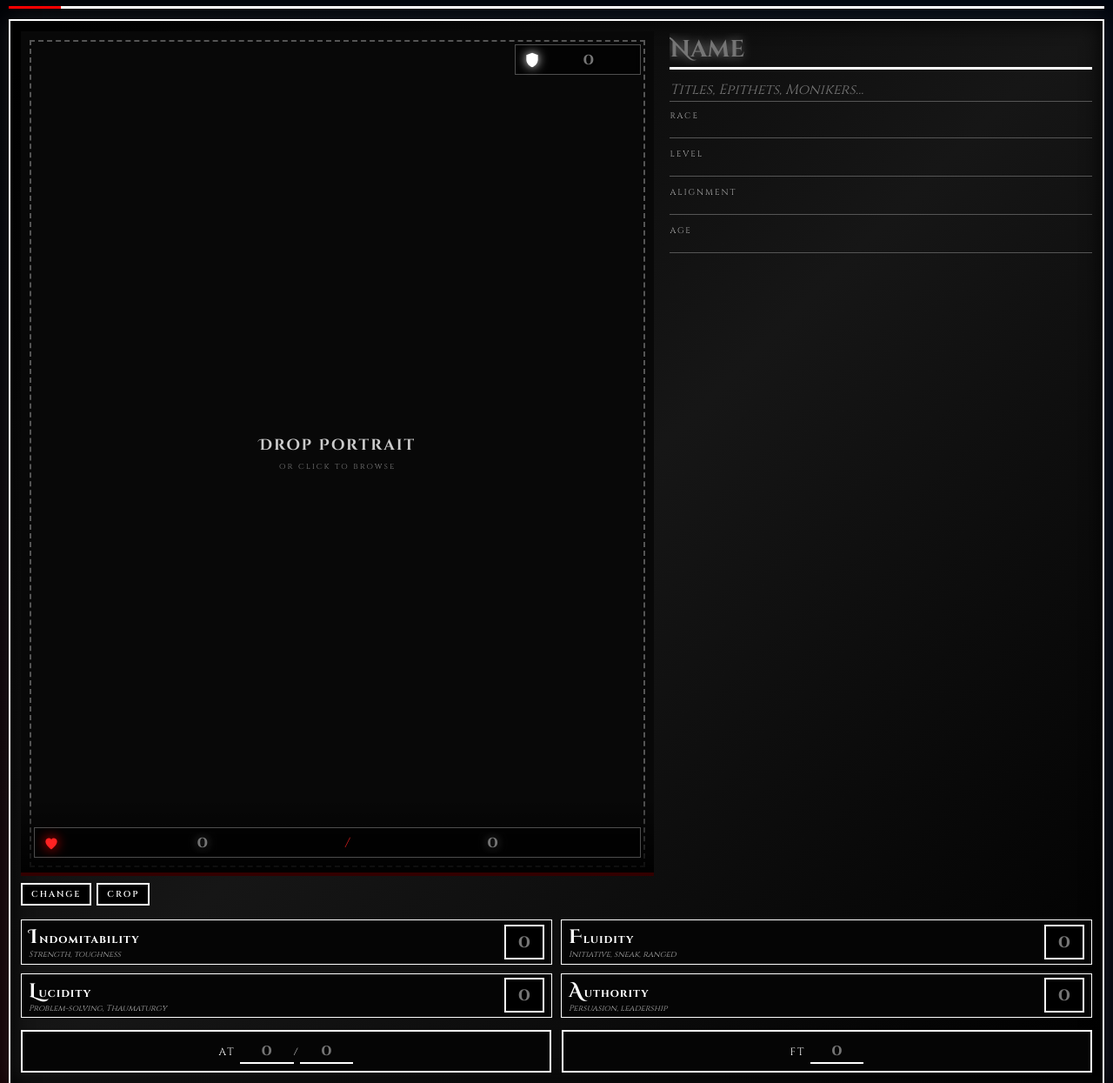
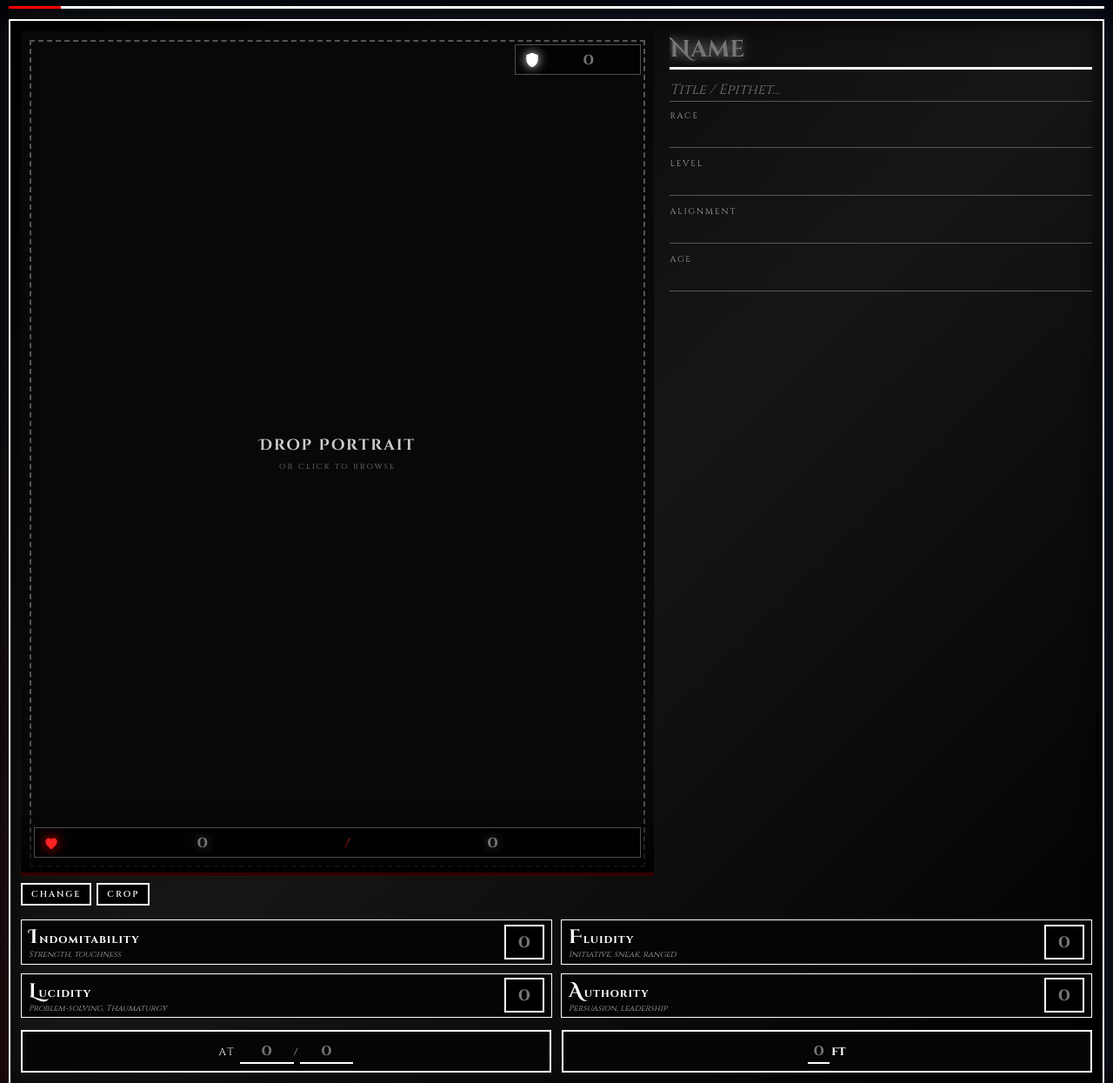
Before and after one commit to Tonguebreaker/Tonguebreaker, a plain HTML site: page index.html in a window 1280 px wide. Shown: the part 52-1297 px from the top of the page at 87% size. Drawn offline with nearby package versions, Linux system fonts and the light colour scheme; a web font is replaced by a local one.

Commit message:
index.html

```diff
--- a/index.html
+++ b/index.html
@@ -69,7 +69,7 @@ label input{display:block;width:100%;font-size:1.5em;border-bottom:1px solid #55
 .side{display:flex;flex-direction:column;gap:10px;min-width:0}
 .nm{font:700 1.7em 'Cinzel Decorative',serif;text-shadow:0 0 12px rgba(255,255,255,.5);border-bottom:3px solid #fff;padding:2px 0;width:100%}
 .tt{font-style:italic;color:#ccc;border-bottom:1px solid #555;padding:2px 0;width:100%}
-.g2{display:grid;grid-template-columns:1fr;gap:12px}.g2 input{font-size:1.05em}
+.g2{display:grid;grid-template-columns:1fr;gap:12px}.g2 input{font-size:1.9em}
 .at{display:flex;align-items:center;gap:8px;border:1px solid #fff;padding:4px 8px;background:#050505;transition:.25s}
 .at:hover{border-color:#f00;box-shadow:0 0 14px rgba(255,0,0,.3)}
 .at b{font:700 1.7em 'Cinzel Decorative',serif;margin-right:1px}
@@ -116,6 +116,7 @@ label input{display:block;width:100%;font-size:1.5em;border-bottom:1px solid #55
 .sec>*:not(.wm){position:relative}
 .sec[data-k=cons] .gn,.sec[data-k=cons] .en,.sec[data-k=cons] .sh h3{letter-spacing:.07em;font-weight:400;text-shadow:0 0 8px rgba(255,0,0,.55)}
 #right .sh h3{font:400 .85em 'Cinzel',serif;letter-spacing:2px}
+.ftb{display:flex;justify-content:center;align-items:baseline;gap:2px}.ftb input{width:2ch}.ftb span{font:700 1.2em 'Cinzel',serif;text-transform:none;letter-spacing:0}
 #toast{position:fixed;top:20px;right:20px;padding:14px 20px;background:#000;border:2px solid #0f0;box-shadow:0 0 25px rgba(0,255,0,.4);opacity:0;visibility:hidden;transform:translateX(30px);transition:.35s;z-index:99}
 #toast.on{opacity:1;visibility:visible;transform:none}
 
@@ -152,7 +153,7 @@ label input{display:block;width:100%;font-size:1.5em;border-bottom:1px solid #55
    </div>
    <div class="side">
     <input class="nm" data-f="name" placeholder="Name" maxlength="50">
-    <input class="tt" data-f="title" placeholder="Titles, Epithets, Monikers…" maxlength="100">
+    <input class="tt" data-f="title" placeholder="Title / Epithet…" maxlength="100">
     <div class="g2">
      <label>Race<input data-f="race"></label><label>Level<input data-f="level"></label>
      <label>Alignment<input data-f="align"></label><label>Age<input data-f="age"></label>
@@ -167,7 +168,7 @@ label input{display:block;width:100%;font-size:1.5em;border-bottom:1px solid #55
   </div>
   <div class="sb">
    <div>AT <input data-f="at" placeholder="0">/<input data-f="mat" placeholder="0"></div>
-   <div>FT <input data-f="ft" placeholder="0"></div>
+   <div class="ftb"><input data-f="ft" placeholder="0"><span>ft</span></div>
   </div>
    </div>
  <div class="p" id="mid"></div>
@@ -300,7 +301,7 @@ $('#ein').onchange=e=>{const f=e.target.files[0];if(f&&tgt)sq(f,160,d=>{tgt.img=
 
 /* Input + clicks (delegated, so re-rendering never loses handlers) */
 document.addEventListener('input',e=>{const t=e.target,c=t.closest('[data-k]'),d=t.dataset;if(t.isContentEditable&&!t.textContent.trim()&&t.innerHTML)t.innerHTML='';if(t.matches(FIT))fit(t);
- if(d.f){S.f[d.f]=t.value;if(d.f=='name')document.title=t.value.trim()||'Character Codex';if(d.f=='hp'||d.f=='mhp')updHP()}
+ if(d.f){S.f[d.f]=t.value;if(d.f=='ft')sz(t);if(d.f=='name')document.title=t.value.trim()||'Character Codex';if(d.f=='hp'||d.f=='mhp')updHP()}
  else if(t.classList.contains('en'))ent(c).n=t.value;
  else if(t.classList.contains('gn'))S[c.dataset.k][+c.dataset.g].n=t.value;
  else if(d.r)S.f[d.r]=t.innerHTML;
@@ -336,9 +337,10 @@ $('#impf').onchange=e=>{const f=e.target.files[0];if(!f)return;const r=new FileR
  r.onload=()=>{try{const j=JSON.parse(r.result);S=j.v>=3?Object.assign(fresh(),j.data):migrate(j.data||j);save();init();toast('Character imported')}catch(x){toast('Invalid file')}};
  r.readAsText(f);e.target.value=''};
 
+const sz=el=>el.style.width=Math.max(2,el.value.length+.5)+'ch';
 function init(){
  document.querySelectorAll('[data-f]').forEach(el=>el.value=S.f[el.dataset.f]??'');
- document.title=(S.f.name||'').trim()||'Character Codex';
+ document.title=(S.f.name||'').trim()||'Character Codex';sz($('[data-f=ft]'));
  tip.classList.remove('on');ps='';renderMid();renderEq();renderP();updHP();fitAll();document.fonts?.ready.then(fitAll)}
 document.addEventListener('paste',e=>{if(!e.target.isContentEditable)return;e.preventDefault();document.execCommand('insertText',false,e.clipboardData.getData('text/plain'))});
 document.addEventListener('contextmenu',e=>{const t=e.target.closest('.th'),en=t&&ent(t.closest('[data-k]'));if(en&&en.img){e.preventDefault();en.img='';save();renderMid()}});
```
